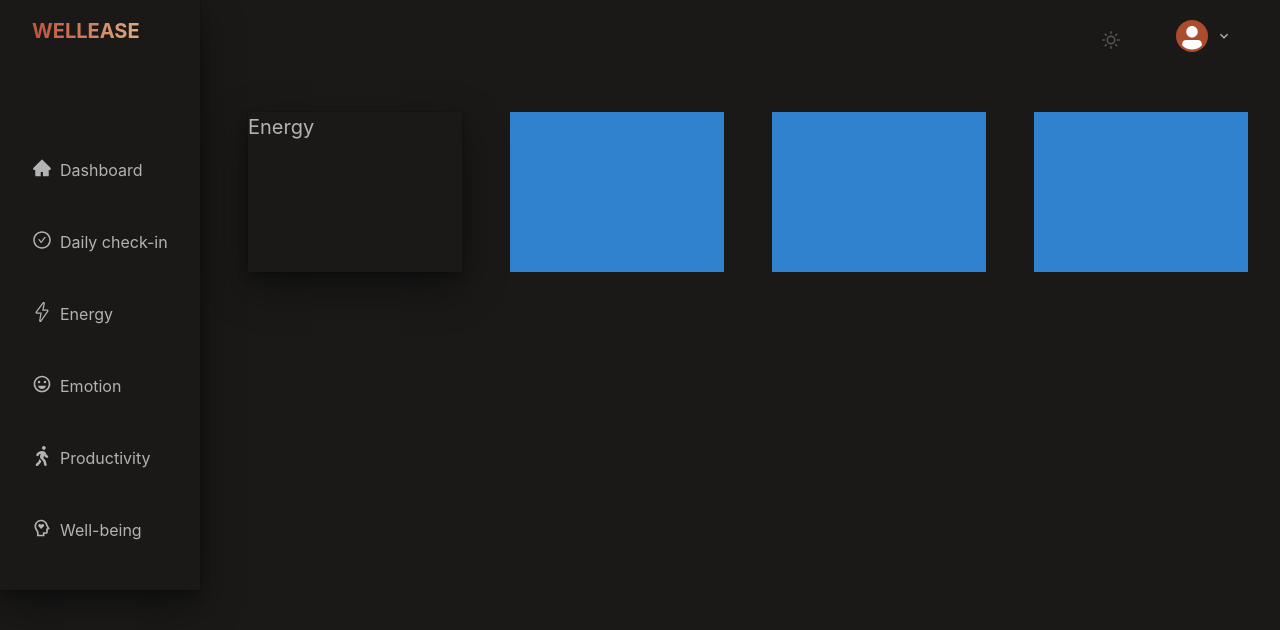
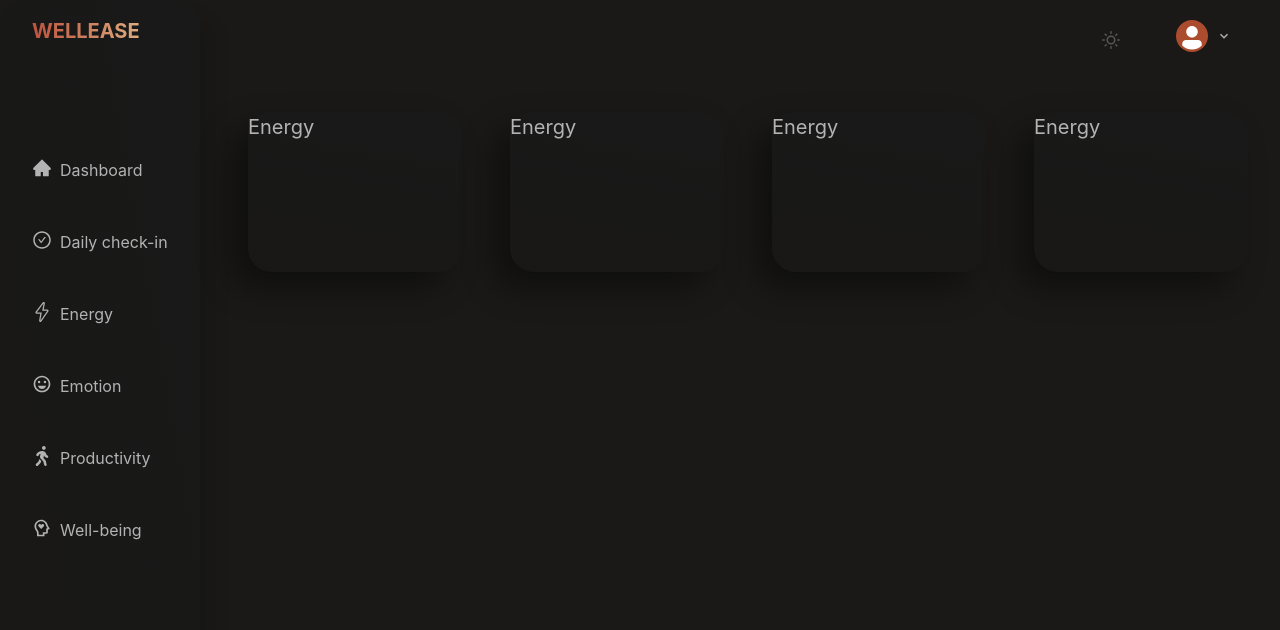
Before and after one commit to memopussle/fourease_dashboard, a React (Create React App) app: page / in a window 1280 px wide. Shown: the top 630 px of the page. Built offline with nearby package versions, Linux system fonts and the light colour scheme.

Commit message:
customize grid item shadow

```diff
--- a/src/App.tsx
+++ b/src/App.tsx
@@ -1,16 +1,11 @@
 import React from "react";
-import { ModeContext, useMode } from "./useMode";
+import {  ModeContext, useMode, SideBarShadow} from "./useMode";
 import { ChakraProvider, Grid, GridItem} from "@chakra-ui/react";
-import TopBar from "./scenes/global/bar/TopBar";
-import SideBar from "./scenes/global/bar/SideBar";
 import { Routes, Route } from "react-router-dom";
-import { Dashboard } from "./scenes/global/links";
-import CheckIn from "./scenes/global/checkIn/CheckIn";
-import Energy from "./scenes/global/energy/Energy";
-import Productivity from "./scenes/global/productivity/Productivity";
-import Emotion from "./scenes/global/emotion/Emotion";
+import { Dashboard, CheckIn, Energy, Productivity, Emotion, TopBar, SideBar } from "./scenes/global/links";
 
-const App = () => {
+
+const App = (): JSX.Element => {
   const { theme, mode, toggleMode,smallDevice } = useMode();
 
   return (
@@ -18,9 +13,8 @@ const App = () => {
       <ChakraProvider theme={theme}>
         <Grid
           templateAreas={`"nav header"
-                  "nav dashboard"
                   "nav dashboard"`}
-          gridTemplateRows={"0.1fr 0.2fr 1fr"}
+          gridTemplateRows={"0.1fr 2fr"}
           gridTemplateColumns={"0.2fr 1fr"}
           gap="12"
           pr="8"
@@ -33,8 +27,7 @@ const App = () => {
             pl="8"
             pt="4"
             pr="8"
-            boxShadow={mode === "dark" ? "dark-lg" : "lg"}
-            h= "auto"
+            css={SideBarShadow(mode)}
           >
             <SideBar />
           </GridItem>
--- a/src/scenes/global/dashboard/Dashboard.tsx
+++ b/src/scenes/global/dashboard/Dashboard.tsx
@@ -1,17 +1,23 @@
 import React, { useContext } from "react";
 import { SimpleGrid, GridItem, Text } from "@chakra-ui/react";
-import { ModeContext } from "../../../useMode";
+import {  ModeContext, CustomBoxShadow } from "../../../useMode";
 
 const Dashboard = () => {
    const {mode} = useContext(ModeContext);
   return (
-    <SimpleGrid columns={[1, 1, 2, 4]} gap={12}>
-      <GridItem boxShadow={mode === "dark" ? "dark-lg" : "md"} h="40">
+    <SimpleGrid columns={[1, 1, 2, 2, 4]} gap={12}>
+      <GridItem h="40" css={CustomBoxShadow(mode)}>
         <Text fontSize="xl">Energy</Text>
       </GridItem>
-      <GridItem bg="blue.500" h="40" />
-      <GridItem bg="blue.500" h="40" />
-      <GridItem bg="blue.500" h="40" />
+      <GridItem h="40" css={CustomBoxShadow(mode)}>
+        <Text fontSize="xl">Energy</Text>
+      </GridItem>
+      <GridItem h="40" css={CustomBoxShadow(mode)}>
+        <Text fontSize="xl">Energy</Text>
+      </GridItem>
+      <GridItem h="40" css={CustomBoxShadow(mode)}>
+        <Text fontSize="xl">Energy</Text>
+      </GridItem>
     </SimpleGrid>
   );
 };
--- a/src/useMode.ts
+++ b/src/useMode.ts
@@ -1,6 +1,8 @@
 import { useState, useMemo, useCallback } from "react";
-import {  extendTheme, useMediaQuery} from "@chakra-ui/react";
+import { extendTheme, useMediaQuery} from "@chakra-ui/react";
 import { createContext } from "react";
+import {css} from "@emotion/react";
+
 
 export const ModeContext = createContext<{
   mode: "dark" | "light";
@@ -12,6 +14,32 @@ export const ModeContext = createContext<{
   toggleMode: () => { },
   smallDevice: false
 });
+
+
+export const SideBarShadow = (mode: "light" | "dark") => css`
+  box-shadow: ${mode === "light"
+    ? "0.2rem 0.5rem 0.5rem rgba(0, 0, 0, 0.06)"
+    : "1rem 1rem 1rem rgba(0, 0, 0, 0.09)"};
+  border-radius: 1.5rem;
+  background-image: ${mode === "dark" ? "linear-gradient(80deg,rgba(0, 0, 0, 0.06),rgba(25, 25, 25))" : ""};
+  height: 100vh;
+
+  @media (max-width: 40em) {
+    height: auto;
+  }
+`;
+
+
+export const CustomBoxShadow = (mode: "light" | "dark") => css`
+  box-shadow: ${mode === "light"
+    ? "-0.2rem 0.5rem 0.5rem rgba(0, 0, 0, 0.06)"
+    : "-1rem 1rem 2rem rgba(0, 0, 0, 0.4)"};
+  border-radius: 1.5rem;
+  background-image: ${mode === "dark" ? "linear-gradient(10deg,rgba(0, 0, 0, 0.06),rgba(25,25,25))" : "" }
+`;
+
+
+
 
 export const tokens = (mode: string) => ({
   ...(mode === "dark"
```
